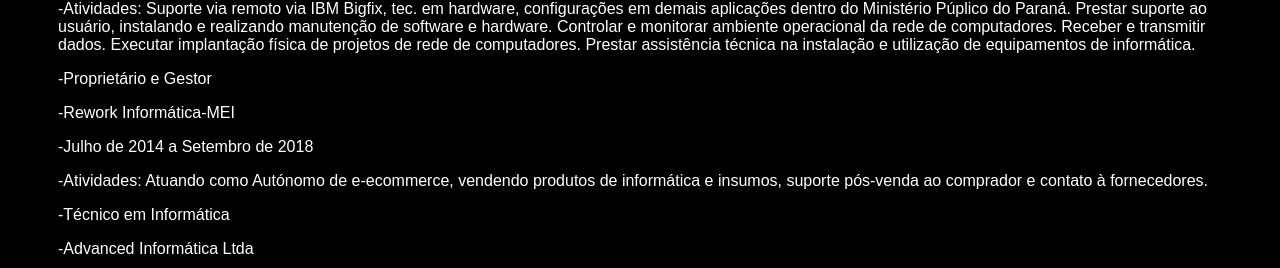
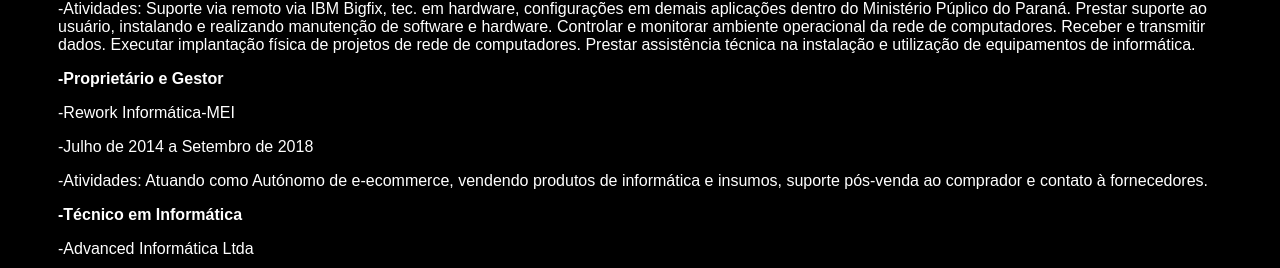
Before and after one commit to abraun79/mypage, a plain HTML site: page index.html in a window 1280 px wide. Shown: the part 684-952 px from the top of the page. Drawn offline with Linux system fonts and the light colour scheme.

Commit message:
Update 09/12/22

```diff
--- a/index.html
+++ b/index.html
@@ -61,12 +61,12 @@
                     manutenção de software e hardware. Controlar e monitorar ambiente operacional da rede de
                     computadores. Receber e transmitir dados. Executar implantação física de projetos de rede de
                     computadores. Prestar assistência técnica na instalação e utilização de equipamentos de informática.</P>
-                    <p>-Proprietário e Gestor</p>
+                    <p><b>-Proprietário e Gestor</b></p>
                     <p>-Rework Informática-MEI</p>
                     <p>-Julho de 2014 a Setembro de 2018</p>
                     <p>-Atividades: Atuando como Autónomo de e-ecommerce, vendendo produtos de informática e insumos,
                     suporte pós-venda ao comprador e contato à fornecedores.</p>
-                    <p>-Técnico em Informática</p>
+                    <p><b>-Técnico em Informática</b></p>
                     <p>-Advanced Informática Ltda</p>
                     <p>-Abril de 2007 a Junho de 2014</p>
                     <p>-Atividades: Manutenção de Desktops, Notebooks e impressoras; implantação e manutenção de redes
```
